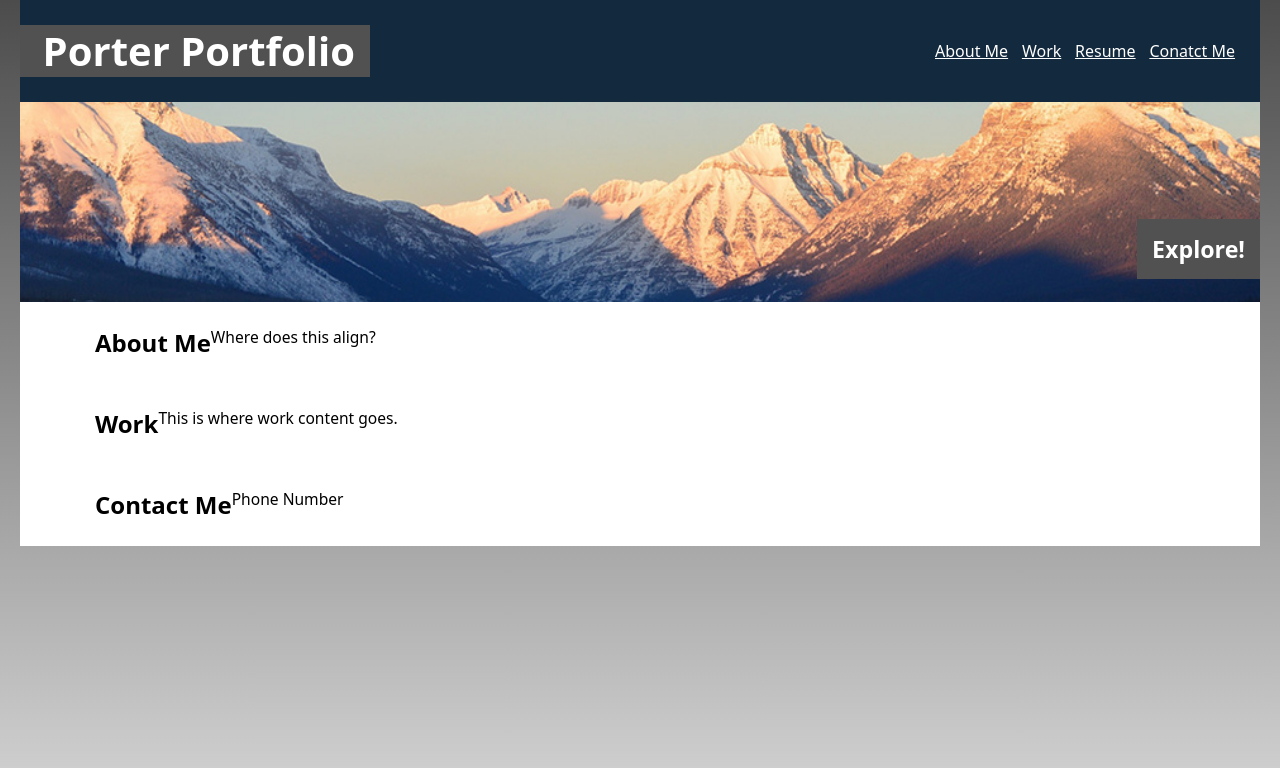
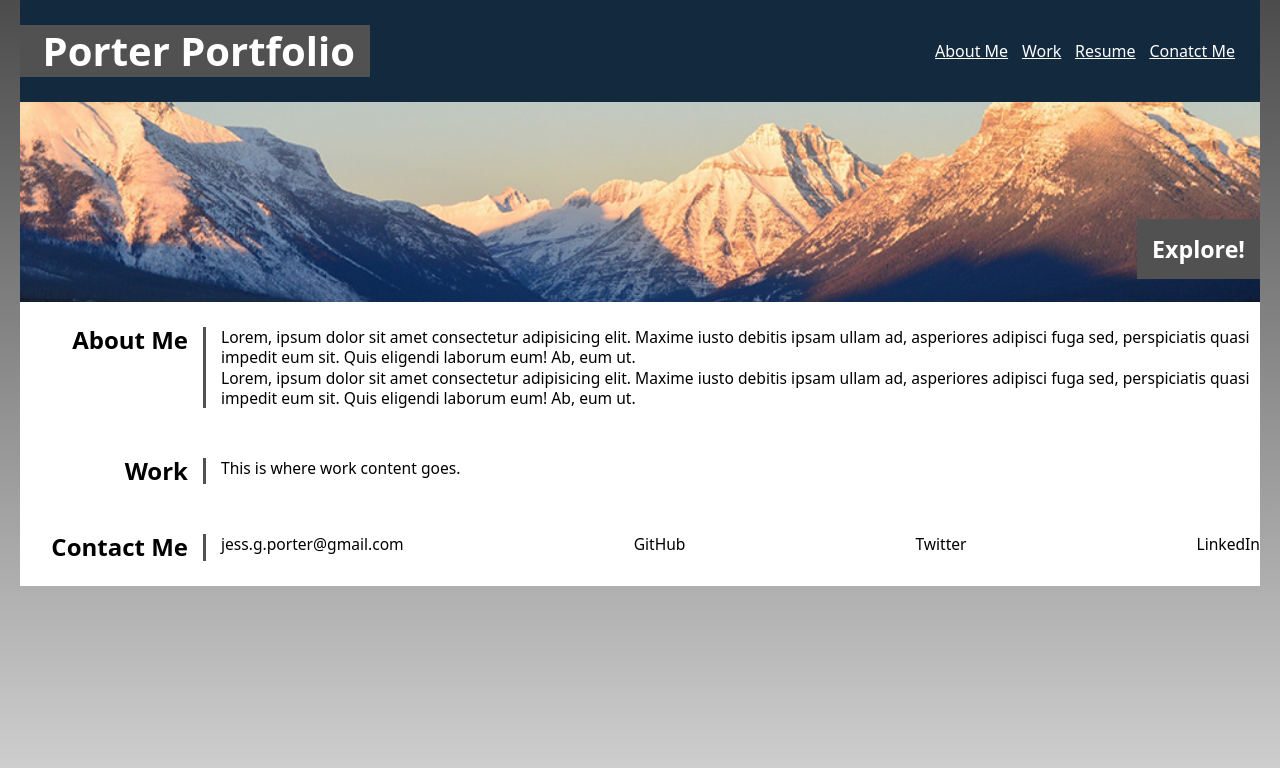
Before and after one commit to jgporter24/My_Portfolio, a plain HTML site: page index.html in a window 1280 px wide. Drawn offline with Linux system fonts and the light colour scheme.

Commit message:
updated content

```diff
--- a/assets/style.css
+++ b/assets/style.css
@@ -78,8 +78,15 @@ body {
   margin-bottom: 15px;
   }
 
+  /*.wrapper {
+    max-width: 88%;
+    margin-left: auto;
+    margin-right: auto;
+  }
   /* Each section class */
   section {
+    flex-direction: row;
+    align-items: stretch;
     background-color: #fff;
     display: flex;
     flex-wrap:wrap;
@@ -88,20 +95,33 @@ body {
     margin-right: 20px;
   }
 
+  section header h3 {
+    text-align: right;
+    border-right: 3px solid rgb(81, 81, 81);
+    line-height: 1.1;
+    padding-right: 15px;
+    width: 20%;
+
+  }
+
   .column {
     display: flex;
-    flex-wrap: wrap;
-    justify-content: space-between;
-    padding-left: 75px;
+    margin-left: auto;
+    margin-right: auto;
     padding-top: 25px;
     padding-bottom: 25px;
     font-size: 150%;
+    width: 100%;
 
   }
 
   .rightsection {
+    flex: 0 0 85%;
     font-size: 65%;
+    padding-left: 15px;
+    justify-content: center;
   }
+
 
  .content {
     display: flex;
@@ -112,3 +132,10 @@ body {
     float: right;
 
 }
+
+.list {
+    display: flex;
+    flex-wrap: wrap;
+    justify-content: space-between;
+    min-width: 300px;
+}
--- a/index.html
+++ b/index.html
@@ -23,7 +23,7 @@
         </nav>
     </header>
 
-            <main>
+
     <div class="container">
         <div class="subheading">
             <div class="bottom-right">
@@ -31,12 +31,17 @@
             </div>
         </div>
     </div>
-
+    <main class="wrapper">
         <section>
             <header class="column">
                 <h3>About Me</h3>
                 <div class="rightsection">
-                            <p>Where does this align?</p>
+                    <p>Lorem, ipsum dolor sit amet consectetur adipisicing elit. Maxime iusto debitis ipsam ullam ad,
+                        asperiores adipisci fuga sed, perspiciatis quasi impedit eum sit. Quis eligendi laborum eum! Ab,
+                        eum ut.</p>
+                    <p>Lorem, ipsum dolor sit amet consectetur adipisicing elit. Maxime iusto debitis ipsam ullam ad,
+                        asperiores adipisci fuga sed, perspiciatis quasi impedit eum sit. Quis eligendi laborum eum! Ab,
+                        eum ut.</p>
                 </div>
             </header>
         </section>
@@ -54,7 +59,12 @@
             <header class="column">
                 <h3>Contact Me</h3>
                 <div class="rightsection">
-                        <p>Phone Number</p>
+                    <ul class="list">
+                        <li>jess.g.porter@gmail.com</li>
+                        <li>GitHub</li>
+                        <li>Twitter</li>
+                        <li>LinkedIn</li>
+                    </ul>
                 </div>
             </header>
         </section>
```
Lines whose indentation alone changed are shown as unchanged.
